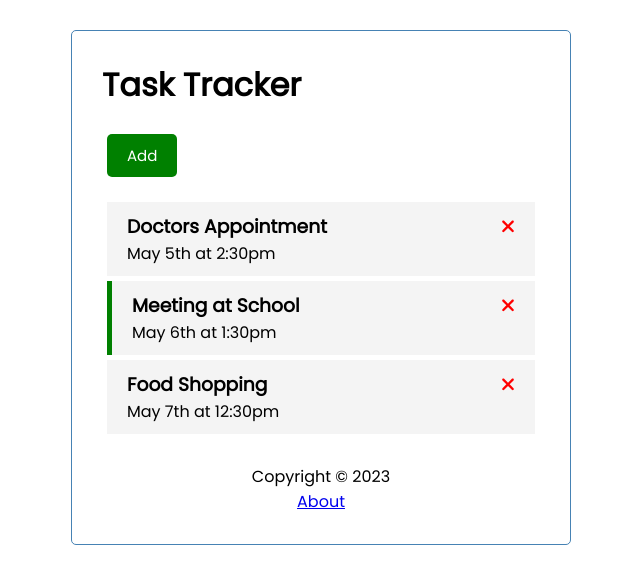
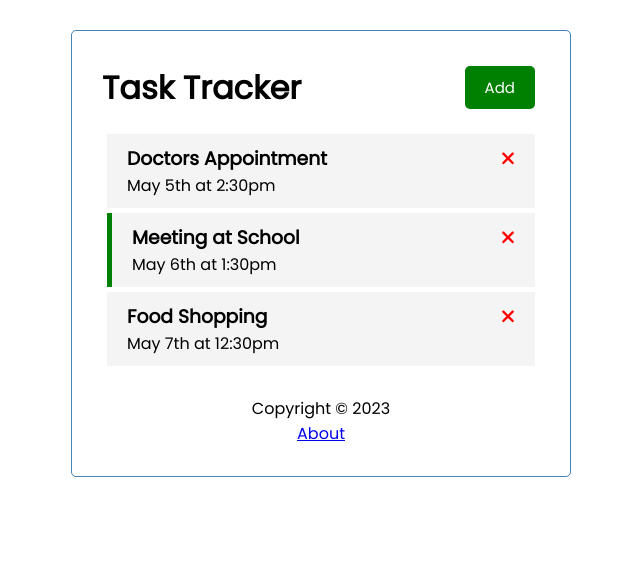
Before and after one commit to MzMahmud/task-tracker, an Angular app: page / in a window 1280 px wide. Shown: the top 584 px of the page, without its empty margins (319-959 px from the left). Built offline with nearby package versions, Linux system fonts and the light colour scheme; data requests are answered from the project's data file.

Commit message:
moved add button to header and fixed add task components initial valu bug

```diff
--- a/src/app/components/add-task/add-task.component.css
+++ b/src/app/components/add-task/add-task.component.css
@@ -1,9 +1,3 @@
 .add-form {
     margin-bottom: 40px;
 }
-
-.btn-container {
-    display: flex;
-    align-items: flex-end;
-    margin-bottom: 20px;
-}
--- a/src/app/components/add-task/add-task.component.html
+++ b/src/app/components/add-task/add-task.component.html
@@ -1,12 +1,3 @@
-<div class="btn-container">
-    <app-button
-        text="{{ showAddForm? 'Close' : 'Add'}}"
-        color="{{ showAddForm? 'red' : 'green'}}"
-        (btnClick)="toggleAddTask()"
-    >
-    </app-button>
-</div>
-
 <form *ngIf="showAddForm" class="add-form" (ngSubmit)="onSubmit()">
     <div class="form-control">
         <label for="text">Task</label>
--- a/src/app/components/add-task/add-task.component.ts
+++ b/src/app/components/add-task/add-task.component.ts
@@ -19,10 +19,6 @@ export class AddTaskComponent {
     this.uiService.onToggle().subscribe(value => this.showAddForm = value);
   }
 
-  toggleAddTask() {
-    this.uiService.toggleShowAddForm();
-  }
-
   onSubmit() {
     if (!this.text) {
       alert("Please insert a task!");
--- a/src/app/components/header/header.component.html
+++ b/src/app/components/header/header.component.html
@@ -1,3 +1,10 @@
 <header>
     <h1> {{title}} </h1>
+    <app-button
+        *ngIf="hasRoute('/')"
+        text="{{ showAddForm? 'Close' : 'Add'}}"
+        color="{{ showAddForm? 'red' : 'green'}}"
+        (btnClick)="toggleAddTask()"
+    >
+    </app-button>
 </header>
--- a/src/app/components/header/header.component.ts
+++ b/src/app/components/header/header.component.ts
@@ -1,4 +1,6 @@
 import { Component } from '@angular/core';
+import { Router } from '@angular/router';
+import { UiService } from 'src/app/services/ui.service';
 
 @Component({
   selector: 'app-header',
@@ -7,4 +9,18 @@ import { Component } from '@angular/core';
 })
 export class HeaderComponent {
   title: string = 'Task Tracker';
+  showAddForm: boolean;
+
+  constructor(private uiService: UiService, private router: Router) {
+    this.showAddForm = this.uiService.getCurrentShowAddForm();
+    this.uiService.onToggle().subscribe(value => this.showAddForm = value);
+  }
+
+  toggleAddTask() {
+    this.uiService.toggleShowAddForm();
+  }
+
+  hasRoute(url: string) {
+    return this.router.url === url;
+  }
 }
```
